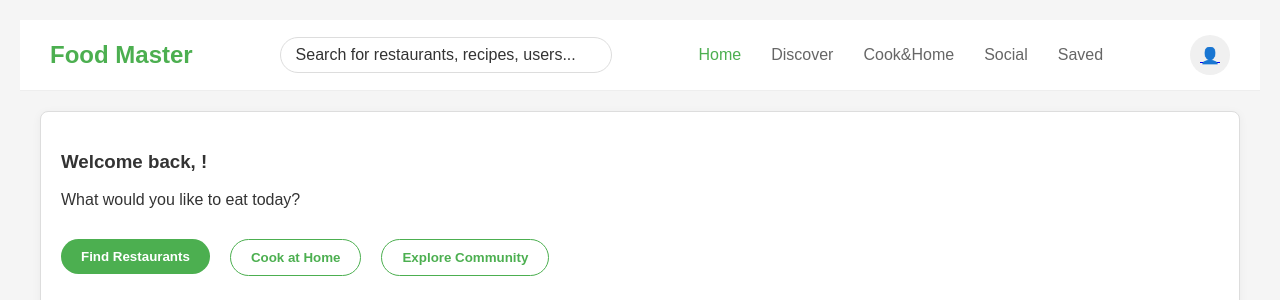
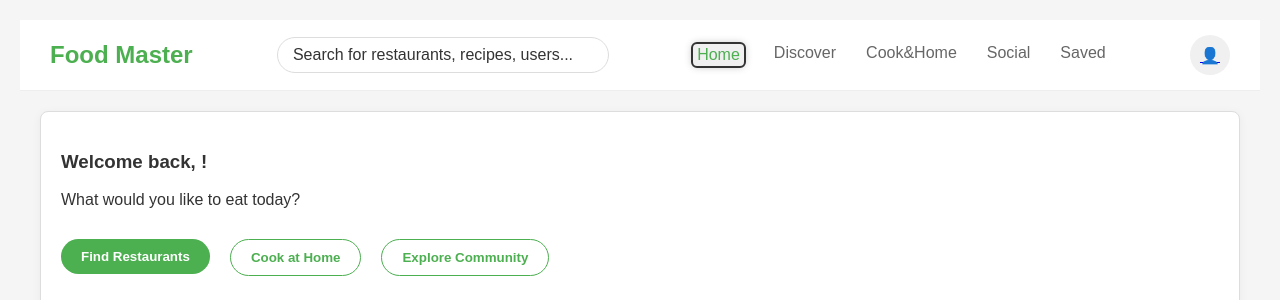
Before and after one commit to HeatherYangHui/FoodMasterWebsite, a Django app: page /dashboard/ in a window 1280 px wide. Shown: the top 300 px of the page. Run offline with Django 5.2, Linux system fonts and the light colour scheme; a user stored in the database is signed in; data comes from the database, SQL or seed files in the repository.

Commit message:
Shadow and emphasizing on selected navbar

```diff
--- a/foodmaster/foodmaster/static/foodmaster/styles.css
+++ b/foodmaster/foodmaster/static/foodmaster/styles.css
@@ -504,3 +504,11 @@
   font-size: 12px;
   display: inline-block;
 }
+
+
+.nav-link.active {
+  box-shadow: 0 0 4px rgba(0,0,0,0.3);
+  border-radius: 4px;
+  outline: 2px solid #333;
+  background-color: #f0f0f0;
+}
--- a/foodmaster/foodmaster/templates/foodmaster/base.html
+++ b/foodmaster/foodmaster/templates/foodmaster/base.html
@@ -8,19 +8,38 @@
   <link rel="stylesheet" href="{% static 'foodmaster/styles.css' %}">
   {% block extra_head %}{% endblock %}
 </head>
+<style>
+
+  .nav-link.active {
+    box-shadow: 0 0 8px rgba(0, 0, 0, 0.3);
+    border-radius: 4px;
+    padding: 2px 4px;
+  }
+</style>
 <body>
   <div class="navbar">
     <div class="logo">Food Master</div>
     <div class="search-bar">Search for restaurants, recipes, users...</div>
     <div class="nav-menu">
-      <a href="{% url 'home' %}" class="nav-link active">Home</a>
-      <a href="{% url 'restaurant_search'%}" class="nav-link">Discover</a>
-      <a href="#" class="nav-link">Cook&Home</a>
-      <a href="{% url 'social_feed' %}" class="nav-link">Social</a>
-      <a href="#" class="nav-link">Saved</a>
+      <div class="nav-menu">
+        <a href="{% url 'home' %}"
+   class="nav-link {% if request.resolver_match.url_name == 'home' or request.resolver_match.url_name == 'dashboard' %}active{% endif %}">Home</a>
+<a href="{% url 'restaurant_search' %}"
+           class="nav-link {% if request.resolver_match.url_name == 'restaurant_search' %}active{% endif %}">Discover</a>
+        <a href="#" class="nav-link">Cook&Home</a>
+        <a href="{% url 'social_feed' %}"
+           class="nav-link {% if request.resolver_match.url_name == 'social_feed' %}active{% endif %}">Social</a>
+        <a href="#" class="nav-link">Saved</a>
+      </div>
     </div>
     <div class="user-menu">
-      <a href="{% url 'profile' %}" class="user-avatar">👤</a>
+      <a href="{% url 'profile' %}" class="user-avatar">
+        {% if user.is_authenticated and user.profile.profile_image %}
+          <img src="{{ user.profile.profile_image.url }}" alt="Profile Image" style="width:32px; height:32px; border-radius:50%; object-fit: cover;">
+        {% else %}
+          👤
+        {% endif %}
+      </a>
     </div>
   </div>
   <div class="container">
```
